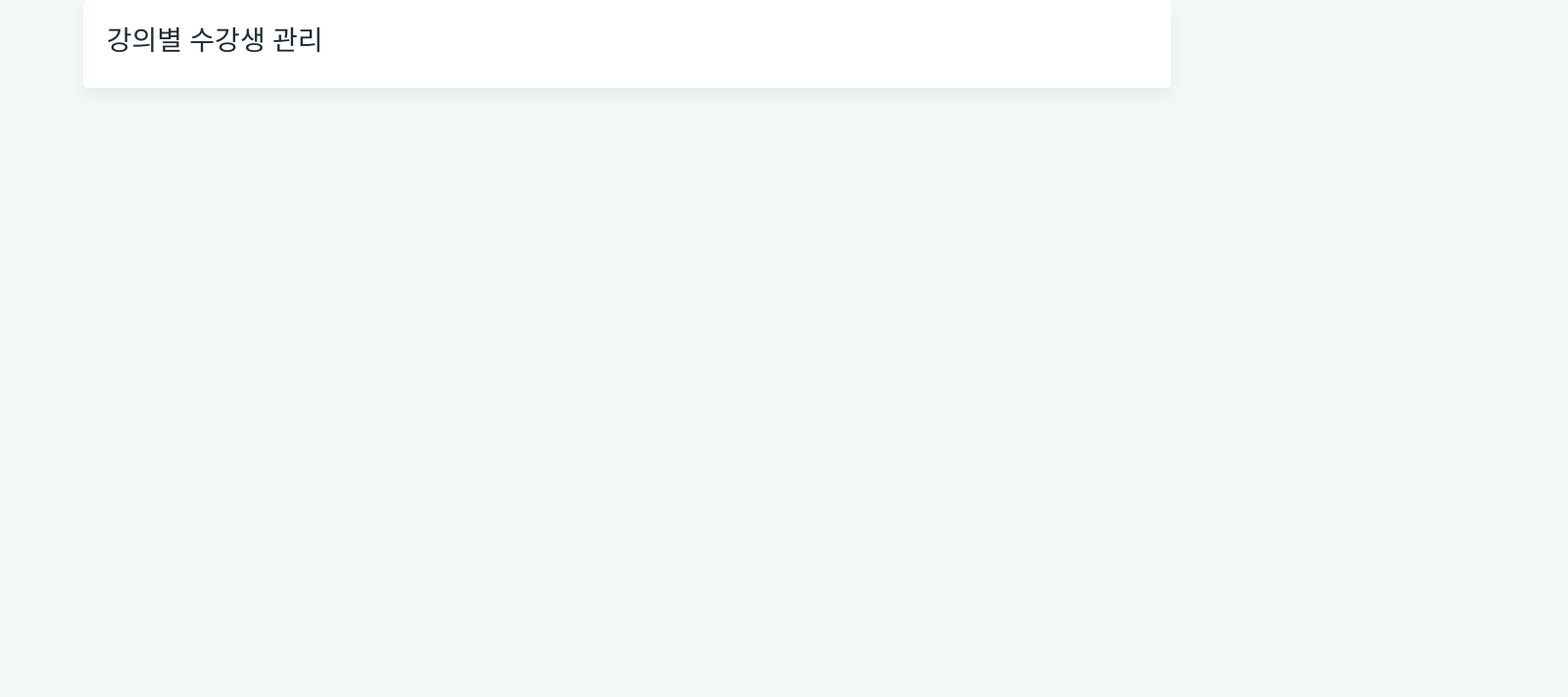
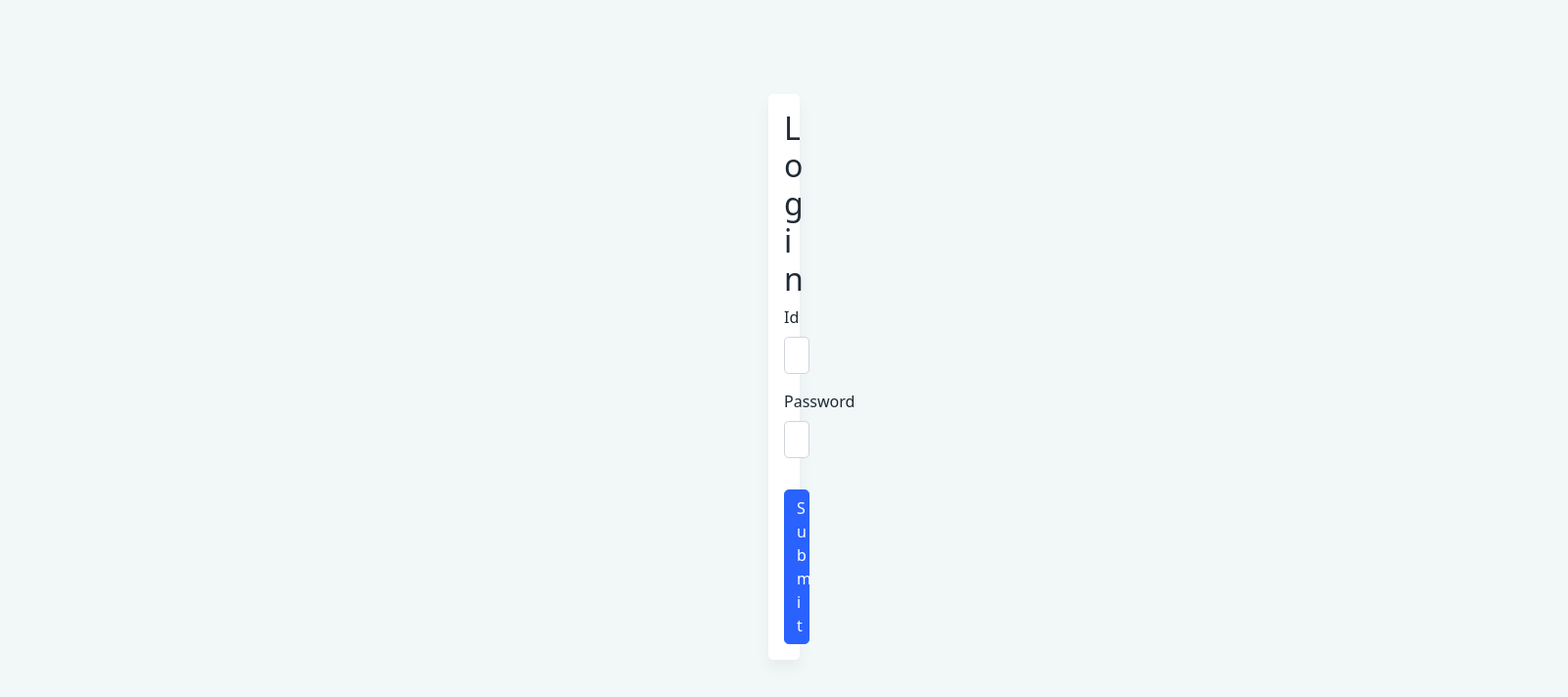
Before and after one commit to works-hook/hannah-education-admin-front, a React (Create React App) app: page /#/login in a window 1280 px wide. Shown: the top 712 px of the page at 98% size, 1600 px wide, since content can reach past the window. Built offline with nearby package versions, Linux system fonts and the light colour scheme; a web font is replaced by a local one.

Commit message:
feat(login): add login page

```diff
--- a/src/assets/customStyle.css
+++ b/src/assets/customStyle.css
@@ -23,3 +23,14 @@
 a {
     text-decoration: none;
 }
+
+.login-flex {
+    display: flex;
+    height: 100vh;
+    justify-content: center;
+    align-items: center;
+}
+
+.container {
+    --bs-gutter-x: 50rem;
+}
--- a/src/views/user/Login.js
+++ b/src/views/user/Login.js
@@ -1,13 +1,51 @@
-import {Card, CardBody, CardTitle, Container} from "reactstrap";
+import {
+    Button,
+    Card,
+    CardText,
+    CardTitle,
+    Container,
+    Form,
+    FormGroup,
+    Input,
+    Label,
+} from "reactstrap";
+import "../../assets/customStyle.css";
 
 const Login = () => {
-    return (<Container>
-        <Card>
-            <CardBody>
-                <CardTitle className="p-2 w-100" tag="h3">{ "강의별 수강생 관리" }</CardTitle>
-            </CardBody>
-        </Card>
-    </Container>);
+    return (<>
+        <Container className="login-flex">
+            <Card body>
+                <CardTitle tag="h2" className="text-center">
+                    Login
+                </CardTitle>
+                <CardText>
+                    <Form>
+                        <FormGroup>
+                            <Label for="id">Id</Label>
+                            <Input
+                                id="id"
+                                name="id"
+                                placeholder="Input your Id."
+                                type="text"
+                            />
+                        </FormGroup>
+                        <FormGroup>
+                            <Label for="password">Password</Label>
+                            <Input
+                                id="password"
+                                name="password"
+                                placeholder="Input your Password."
+                                type="password"
+                            />
+                        </FormGroup>
+                    </Form>
+                </CardText>
+                <Button color="primary">
+                    Submit
+                </Button>
+            </Card>
+        </Container>
+    </>);
 };
 
 export default Login;
```
